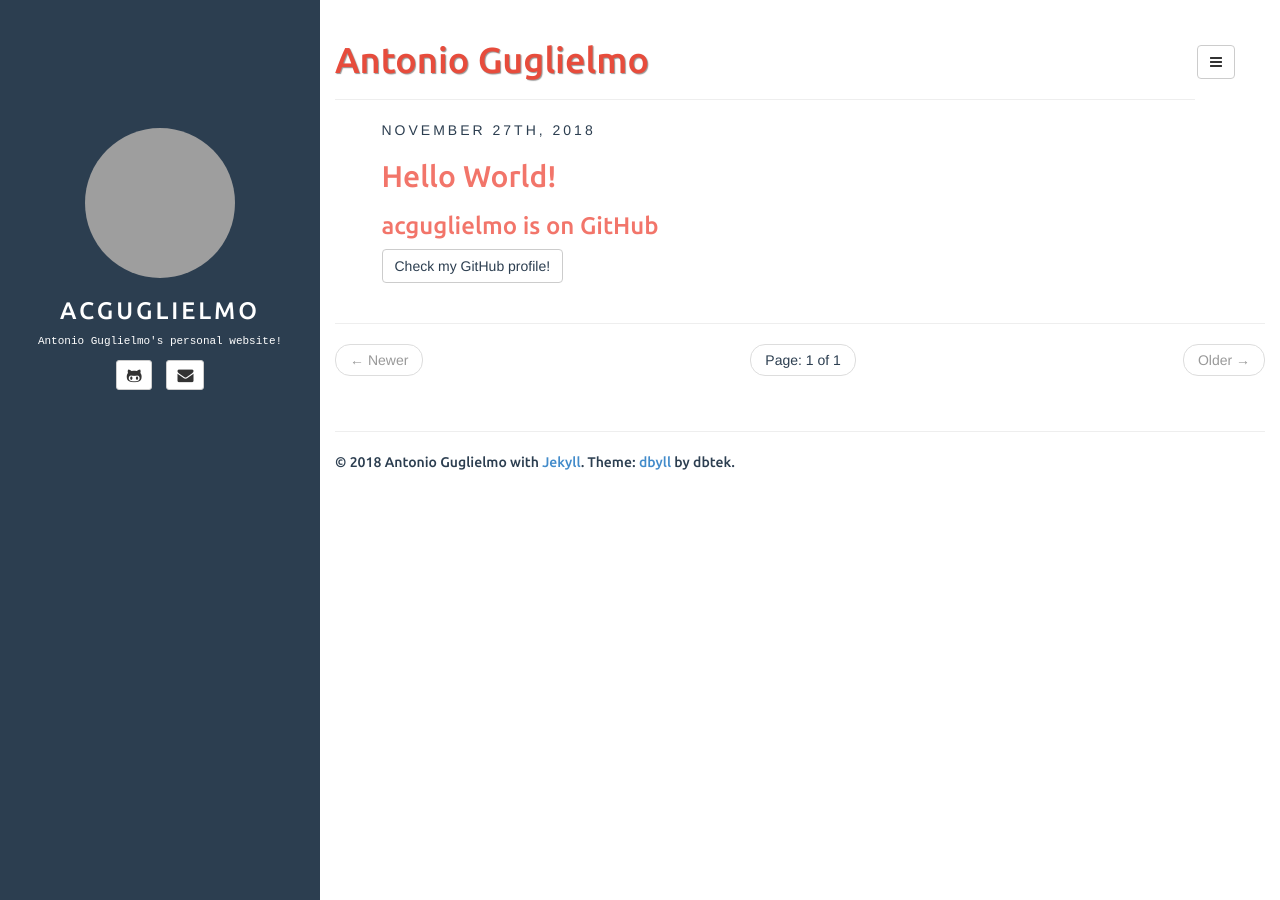
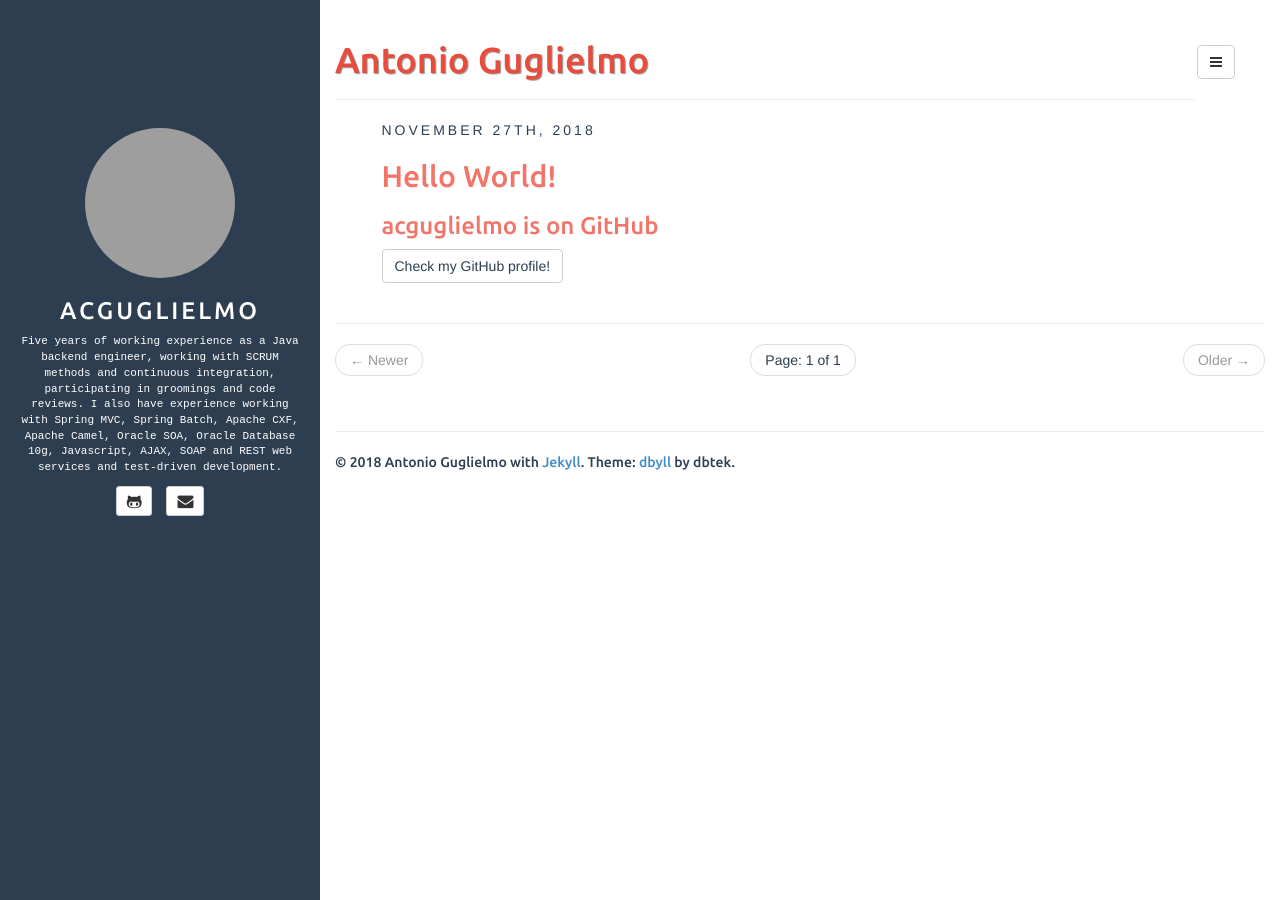
Before and after one commit to acguglielmo/acguglielmo.github.io, a Jekyll site: the page built from index.html, in a window 1280 px wide. Built offline with Jekyll 4.4.1, drawn with Linux system fonts in a browser that asks for light colours; the list of posts is cut into pages by our own code; grey boxes are pictures that could not be loaded.

Commit message:
Updated bio

```diff
--- a/_config.yml
+++ b/_config.yml
@@ -25,7 +25,7 @@ author:
   #stackoverflow:
   #  id: 7897288
   #  name: antonio-guglielmo
-  bio: Antonio Guglielmo's personal website!
+  bio: Five years of working experience as a Java backend engineer, working with SCRUM methods and continuous integration, participating in groomings and code reviews. I also have experience working with Spring MVC, Spring Batch, Apache CXF, Apache Camel, Oracle SOA, Oracle Database 10g, Javascript, AJAX, SOAP and REST web services and test-driven development.
   email_md5: f062a6ce5c8f4a26491593a3ba6fdaee
 
 rss_path: feed.xml
```
